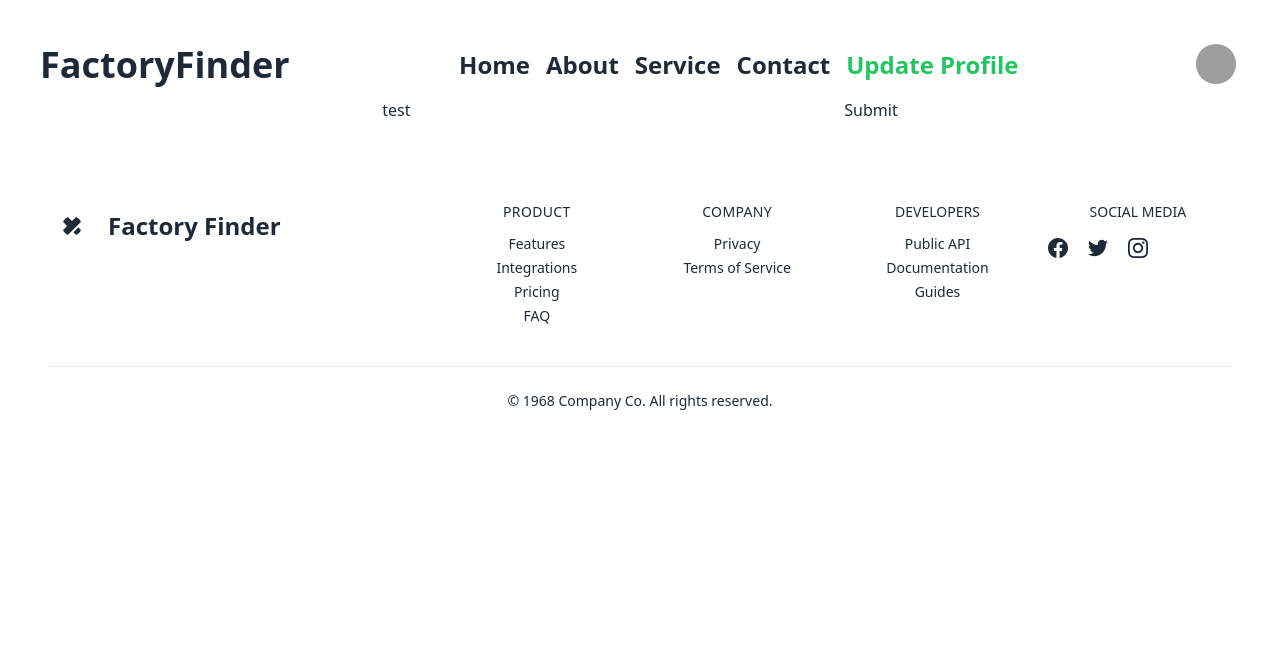
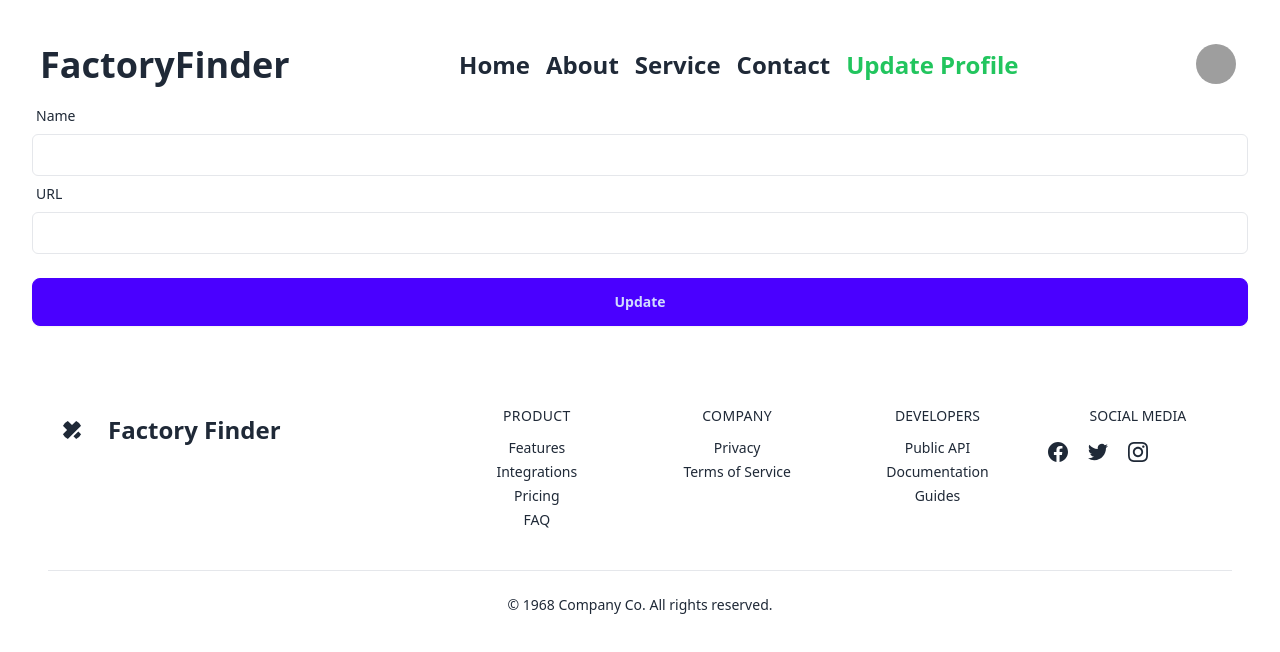
Before and after one commit to RHrakib1/FactoryFinder-project, a React (Vite) app: page /profile in a window 1280 px wide. Shown: the top 652 px of the page. Built offline with nearby package versions, Linux system fonts and the light colour scheme; no server answers; sample sign-in values are in the browser's storage; grey boxes are pictures that could not be loaded.

Commit message:
add to the update profile

```diff
--- a/src/Component/Profile/Profile.jsx
+++ b/src/Component/Profile/Profile.jsx
@@ -13,7 +13,7 @@ const Profile = () => {
     const onSubmit = async (data) => {
         const { name, url } = data;
         try {
-            console.log(name,url);
+            console.log(name, url);
 
             newprofile(name, url)
         } catch (error) {
@@ -26,15 +26,23 @@ const Profile = () => {
 
     return (
         <form onSubmit={handleSubmit(onSubmit)}>
+            <label className="label">
+                <span className="label-text">Name</span>
+            </label>
             {/* register your input into the hook by invoking the "register" function */}
-            <input defaultValue="test" {...register("name")} />
+            <input className="w-full px-3 py-2 border rounded-md dark:border-gray-300 dark:bg-gray-50 dark:text-gray-800"  {...register("name")} />
 
             {/* include validation with required or other standard HTML validation rules */}
-            <input  {...register("url", { required: true })} />
+            <label className="label">
+                <span className="label-text">URL</span>
+            </label>
+            <input className="w-full px-3 py-2 border rounded-md dark:border-gray-300 dark:bg-gray-50 dark:text-gray-800"  {...register("url", { required: true })} />
             {/* errors will return when field validation fails  */}
             {errors.exampleRequired && <span>This field is required</span>}
 
-            <input type="submit" />
+            <div className="form-control mt-6">
+                <button className="btn btn-primary">Update</button>
+            </div>
         </form>
     );
 };
```
